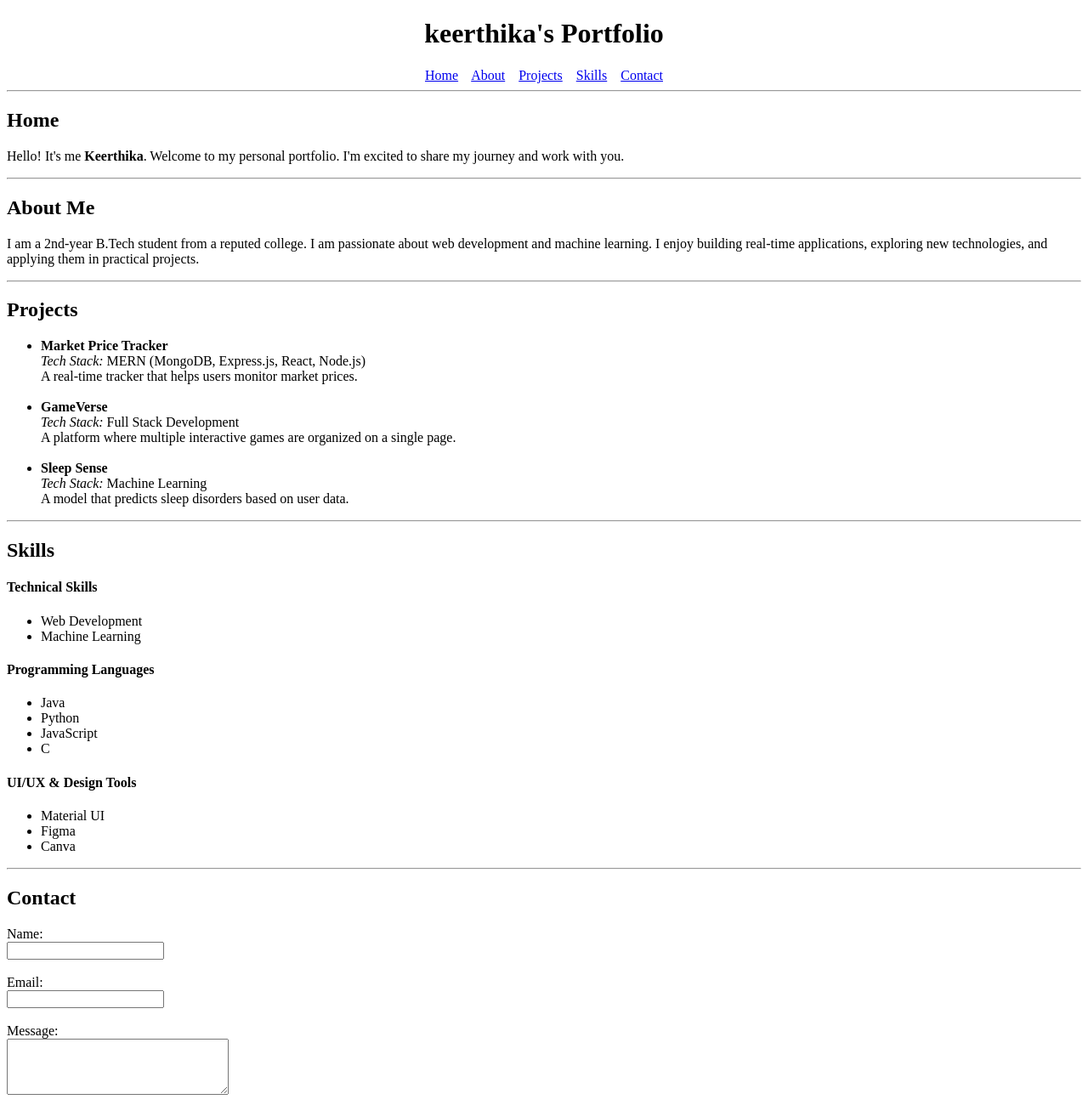
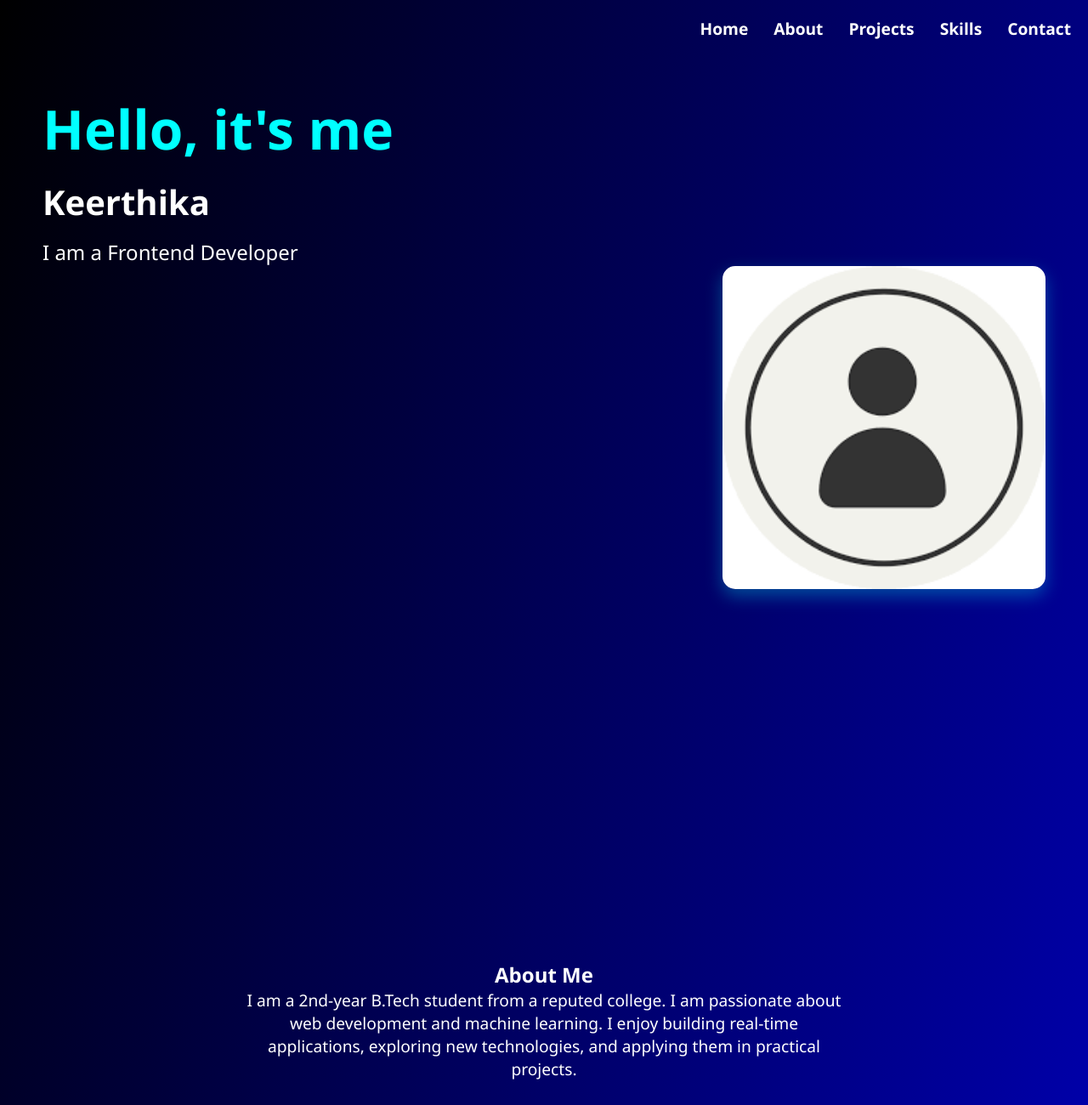
Before and after one commit to KeerthikaDuddupudi/portfolio, a plain HTML site: page index.html in a window 1280 px wide. Shown: the top 1300 px of the page at 85% size. Drawn offline with Linux system fonts and the light colour scheme.

Commit message:
secondcommit

```diff
--- a/index.html
+++ b/index.html
@@ -1,66 +1,265 @@
 <!DOCTYPE html>
 <html>
 <head>
-  <title>keerthika's Portfolio</title>
+  <title>Keerthika's Portfolio</title>
+  <style>
+    * {
+      margin: 0;
+      padding: 0;
+      box-sizing: border-box;
+      scroll-behavior: smooth;
+    }
+
+    body {
+      font-family: 'Segoe UI', Tahoma, Geneva, Verdana, sans-serif;
+      background: linear-gradient(to bottom right, #000000, #0000ff);
+      color: #ffffff;
+    }
+
+    nav {
+      position: fixed;
+      top: 0;
+      right: 0;
+      background: transparent;
+      padding: 20px;
+      font-size: 1.2rem;
+      font-weight: 600;
+      z-index: 1000;
+    }
+
+    nav a {
+      margin-left: 25px;
+      color: #ffffff;
+      text-decoration: none;
+    }
+
+    nav a:hover {
+      color: #00ffff;
+    }
+
+    section {
+      min-height: 100vh;
+      padding: 80px 50px;
+      display: flex;
+      flex-direction: column;
+      justify-content: center;
+      align-items: center;
+      text-align: center;
+    }
+
+    #home {
+      flex-direction: row;
+      justify-content: space-between;
+      align-items: center;
+      text-align: left;
+    }
+
+    #home img {
+      width: 400px;
+      max-width: 100%;
+      border-radius: 15px;
+      margin-left: 800px;
+      box-shadow: 0 8px 20px rgba(0, 255, 255, 0.3);
+    }
+
+    .main-heading {
+      font-size: 4rem;
+      font-weight: 700;
+      color: #00ffff;
+    }
+
+    .sub-heading {
+      font-size: 2.5rem;
+      margin-top: 15px;
+      color: #ffffff;
+    }
+
+    .description-heading {
+      font-size: 1.5rem;
+      margin-top: 15px;
+      color: #ffffff;
+      font-weight: 300;
+    }
+
+    table {
+      width: 80%;
+      border-collapse: collapse;
+      margin-top: 20px;
+    }
+
+    th, td {
+      padding: 15px;
+      border: 1px solid #ffffff;
+    }
+
+    th {
+      background-color: #1e1e3f;
+    }
+
+    td {
+      background-color: #2c2c54;
+    }
+
+    footer {
+      text-align: center;
+      padding: 20px;
+      background-color: #1e1e3f;
+      font-size: 1rem;
+    }
+
+    form {
+      margin-top: 20px;
+    }
+
+    input, textarea {
+      padding: 10px;
+      margin: 10px 0;
+      width: 300px;
+      border: none;
+      border-radius: 5px;
+      font-size: 1rem;
+    }
+
+    input[type="submit"] {
+      background-color: #00ffff;
+      color: #000000;
+      font-weight: bold;
+      cursor: pointer;
+    }
+
+    input[type="submit"]:hover {
+      background-color: #00cccc;
+    }
+
+    .home-content {
+      display: flex;
+      flex-direction: row;
+      align-items: center;
+      justify-content: space-between;
+      flex-wrap: wrap;
+    }
+
+    .home-text {
+      flex: 1;
+      max-width: 600px;
+    }
+
+    @media (max-width: 768px) {
+      nav {
+        font-size: 1rem;
+        padding: 10px;
+      }
+
+      nav a {
+        margin-left: 15px;
+      }
+
+      section {
+        padding: 60px 20px;
+      }
+
+      .main-heading {
+        font-size: 2.5rem;
+      }
+
+      .sub-heading {
+        font-size: 1.8rem;
+      }
+
+      .description-heading {
+        font-size: 1.1rem;
+      }
+
+      #home {
+        flex-direction: column;
+        align-items: center;
+        text-align: center;
+      }
+
+      #home img {
+        margin-left: 0;
+        margin-top: 20px;
+        width: 80%;
+      }
+
+      .home-text {
+        max-width: 100%;
+      }
+
+      table {
+        width: 100%;
+        font-size: 0.9rem;
+      }
+
+      input, textarea {
+        width: 100%;
+      }
+    }
+  </style>
 </head>
 <body>
 
-  <!-- Navigation Menu -->
-  <h1><center>keerthika's Portfolio</center></h1>
-  <center>
-    <a href="#home">Home</a>&nbsp;&nbsp;&nbsp;
-    <a href="#about">About</a>&nbsp;&nbsp;&nbsp;
-    <a href="#projects">Projects</a>&nbsp;&nbsp;&nbsp;
-    <a href="#skills">Skills</a>&nbsp;&nbsp;&nbsp;
+  <nav>
+    <a href="#home">Home</a>
+    <a href="#about">About</a>
+    <a href="#projects">Projects</a>
+    <a href="#skills">Skills</a>
     <a href="#contact">Contact</a>
-  </center>
+  </nav>
 
-  <hr>
+  <section id="home">
+    <div class="home-content">
+      <div class="home-text">
+        <h1 class="main-heading">Hello, it's me</h1>
+        <h2 class="sub-heading">Keerthika</h2>
+        <p class="description-heading">I am a Frontend Developer</p>
+      </div>
+      <img src="/image.png" alt="Keerthika">
+    </div>
+  </section>
 
-  <!-- Home Section -->
-  <h2 id="home">Home</h2>
-  <p>Hello! It's me <strong>Keerthika</strong>. Welcome to my personal portfolio. I'm excited to share my journey and work with you.</p>
+  <section id="about">
+    <h2>About Me</h2>
+    <p style="max-width: 700px; font-size: 1.2rem;">I am a 2nd-year B.Tech student from a reputed college. I am passionate about web development and machine learning. I enjoy building real-time applications, exploring new technologies, and applying them in practical projects.</p>
+  </section>
 
-  <hr>
+  <section id="projects">
+    <h2>Projects</h2>
+    <table>
+      <tr>
+        <th>Project Name</th>
+        <th>Description</th>
+        <th>Technology Used</th>
+      </tr>
+      <tr>
+        <td>Market Price Tracker</td>
+        <td>A real-time tracker that helps users monitor market prices.</td>
+        <td>MERN (MongoDB, Express.js, React, Node.js)</td>
+      </tr>
+      <tr>
+        <td>GameVerse</td>
+        <td>A platform where multiple interactive games are organized on a single page.</td>
+        <td>Full Stack Development</td>
+      </tr>
+      <tr>
+        <td>Sleep Sense</td>
+        <td>A model that predicts sleep disorders based on user data.</td>
+        <td>Machine Learning</td>
+      </tr>
+    </table>
+  </section>
 
-  <!-- About Section -->
-  <h2 id="about">About Me</h2>
-  <p>
-    I am a 2nd-year B.Tech student from a reputed college. I am passionate about web development and machine learning. I enjoy building real-time applications, exploring new technologies, and applying them in practical projects.
-  </p>
-
-  <hr>
-
-  <!-- Projects Section -->
-  <h2 id="projects">Projects</h2>
-  <ul>
-    <li>
-      <strong>Market Price Tracker</strong><br>
-      <em>Tech Stack:</em> MERN (MongoDB, Express.js, React, Node.js)<br>
-      A real-time tracker that helps users monitor market prices.
-    </li><br>
-    <li>
-      <strong>GameVerse</strong><br>
-      <em>Tech Stack:</em> Full Stack Development<br>
-      A platform where multiple interactive games are organized on a single page.
-    </li><br>
-    <li>
-      <strong>Sleep Sense</strong><br>
-      <em>Tech Stack:</em> Machine Learning<br>
-      A model that predicts sleep disorders based on user data.
-    </li>
-  </ul>
-
-  <hr>
-
-  <!-- Skills Section -->
-  <h2 id="skills">Skills</h2>
-
+  <section id="skills">
+    <h1>Skills</h1><br>
+    <div style="max-width: 800px; font-size: 1.2rem;">
       <h4>Technical Skills</h4>
       <ul>
         <li>Web Development</li>
         <li>Machine Learning</li>
-  </ul>
+        <li>Frontend Development</li>
+        <li>UI/UX Design</li>
+        <li>Full Stack Development</li>
+      </ul><br>
 
       <h4>Programming Languages</h4>
       <ul>
@@ -68,31 +267,30 @@
         <li>Python</li>
         <li>JavaScript</li>
         <li>C</li>
-  </ul>
+      </ul><br>
 
       <h4>UI/UX & Design Tools</h4>
       <ul>
         <li>Material UI</li>
         <li>Figma</li>
         <li>Canva</li>
-  </ul>
+      </ul><br>
+    </div>
+  </section>
 
-  <hr>
-
-  <!-- Contact Section -->
-  <h2 id="contact">Contact</h2>
+  <section id="contact">
+    <h2>Contact</h2>
     <form action="#" method="post">
-    <label for="name">Name:</label><br>
-    <input type="text" id="name" name="name"><br><br>
-
-    <label for="email">Email:</label><br>
-    <input type="email" id="email" name="email"><br><br>
-
-    <label for="message">Message:</label><br>
-    <textarea id="message" name="message" rows="4" cols="30"></textarea><br><br>
-
+      <input type="text" id="name" name="name" placeholder="Your Name"><br>
+      <input type="email" id="email" name="email" placeholder="Your Email"><br>
+      <textarea id="message" name="message" rows="4" placeholder="Your Message"></textarea><br>
       <input type="submit" value="Send">
     </form>
+  </section>
+
+  <footer>
+    &copy; 2025 Keerthika. All Rights Reserved.
+  </footer>
 
 </body>
 </html>
```
Also changed, not shown: image.png (added). Lines whose indentation alone changed are shown as unchanged.
